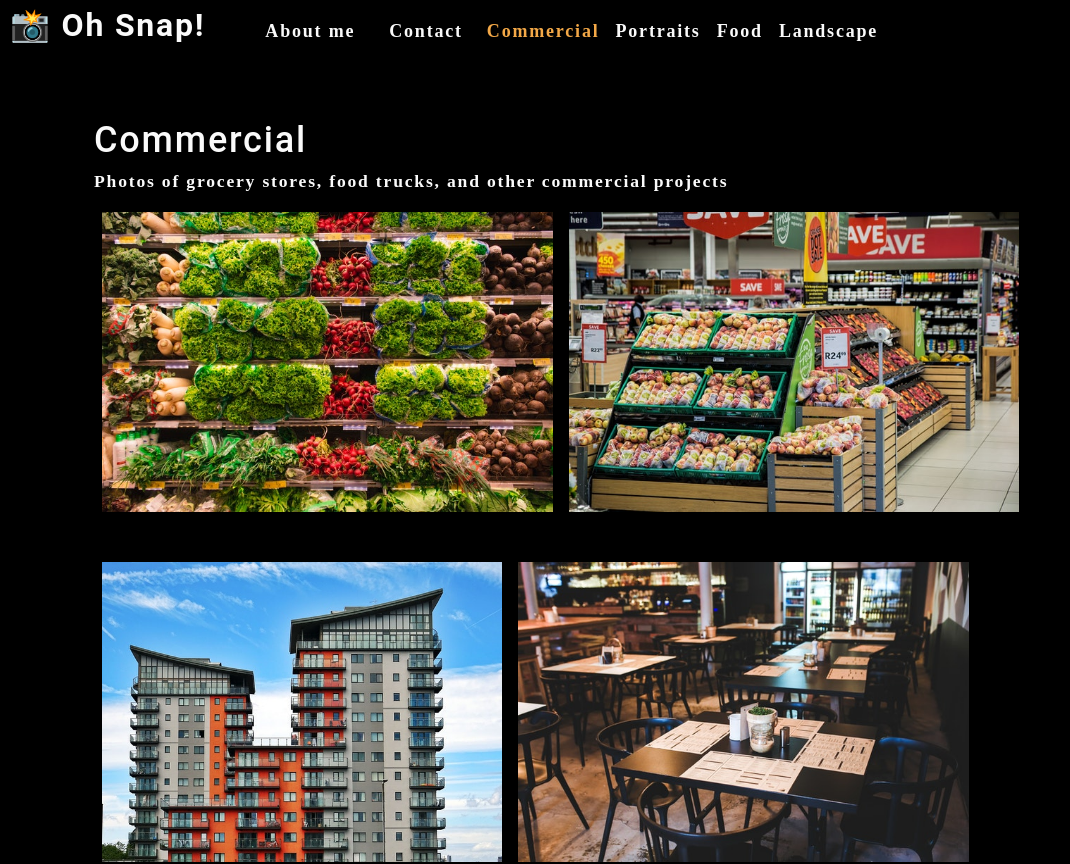
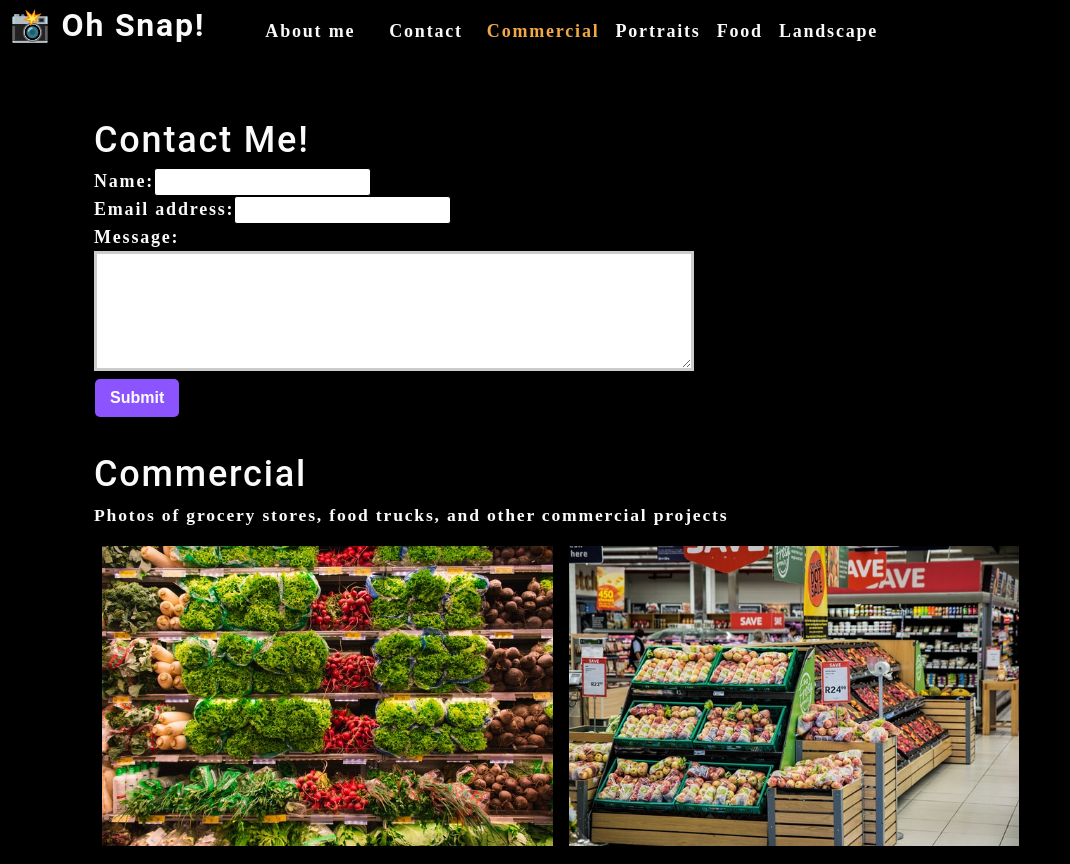
Before and after one commit to ChristiLewis/photo-port, a React (Create React App) app: page / in a window 1280 px wide. Shown: the top 864 px of the page, without its empty margins (0-1070 px from the left). Built offline with nearby package versions, Linux system fonts and the light colour scheme.

Commit message:
form not function yet

```diff
--- a/src/App.js
+++ b/src/App.js
@@ -3,6 +3,7 @@
 import Nav from './components/Nav';
 import About from './components/About';
 import Gallery from './components/Gallery';
+import ContactForm from './components/Contact';
 import './App.css';
 //import logo from './logo.svg';
 
@@ -33,6 +34,7 @@
   const [currentCategory, setCurrentCategory] = useState(categories[0]);
 
   return (
+    //INVOKE EACH COMPONENT'S FUNCTION BY CALLING IT IN THE APP.JS RETURN STATEMENT VIS A VIS <COMPONENTFUNCTIONNAME/>
     <div>
       <Nav
         categories={categories}
@@ -40,6 +42,7 @@
         currentCategory={currentCategory}
       ></Nav>
       <main>
+        <ContactForm/>
         <Gallery currentCategory={currentCategory}/>
         <About></About>
       </main>
--- /dev/null
+++ b/src/components/Contact/index.js
@@ -0,0 +1,34 @@
+//IMPORT AN IMAGE FROM YOUR ASSETS FOLDER
+// import coverImage from "../../assets/cover/cover-image.jpg"
+
+//PUT THIS INDEX.JS FILE IN SRC/ASSETS/COMPONENTS/COMPONENTNAME TO MAKE A NEW REACT COMPONENT FOR THE SECTION 1ST=IMPORT 2ND=FUNCTIONS 3RD=EXPORT ----> DON'T FORGET TO CAPITALIZE THE 'first letter' BEC. IT USES PASCAL CASING TO SIGNIFY THE REACT COMPONENT
+import React from 'react';
+
+function ContactForm() {
+    return (
+        <section>
+            <h1 id="contact"> Contact Me!</h1>
+            <form id="contact-form">
+                {/* name:
+                email:
+                message text area: */}
+                <div>
+                    <label htmlFor="name">Name:</label>
+                    <input type="text" name="name" />
+                </div>
+                <div>
+                    <label htmlFor="email">Email address:</label>
+                    <input type="email" name="email" />
+                </div>
+                <div>
+                    <label htmlFor="message">Message:</label>
+                    <textarea name="message" rows="5" />
+                </div>
+                <button type="submit">Submit</button>
+            </form>
+
+        </section>
+    );
+}
+
+export default ContactForm;
```
